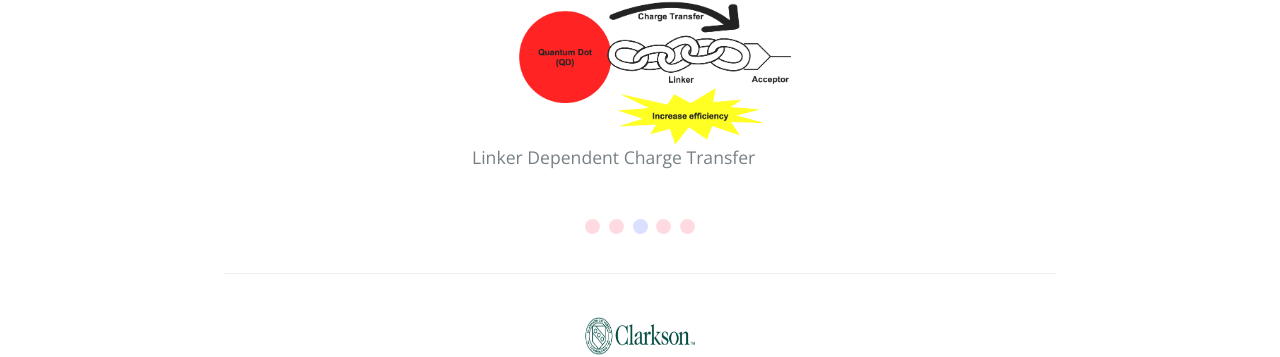
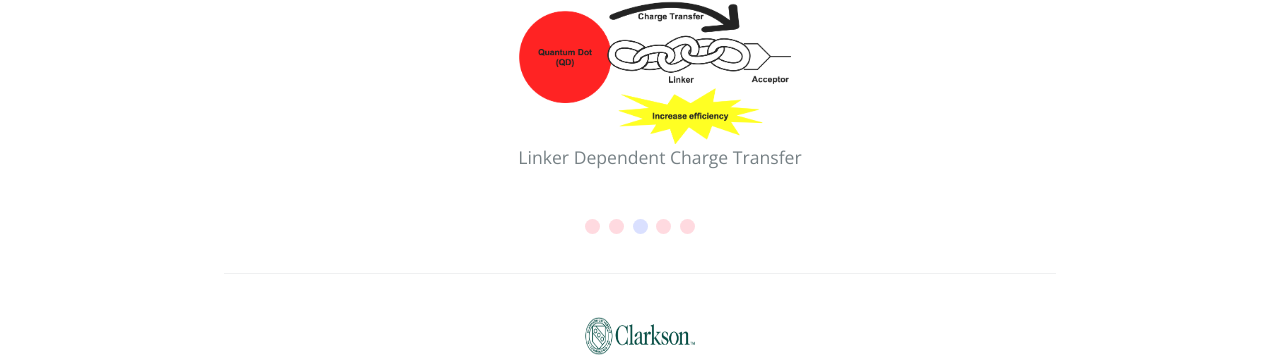
Before and after one commit to dharatrivedi/dharatrivedi.github.io, a Jekyll site: the page built from index.html, in a window 1280 px wide. Shown: the part 648-1005 px from the top of the page. Built offline with Jekyll 4.4.1, drawn with Linux system fonts in a browser that asks for light colours; the list of posts is cut into pages by our own code.

Commit message:
Update index.html

```diff
--- a/index.html
+++ b/index.html
@@ -16,23 +16,23 @@ title: {{ site.name }}
   <div class="slideshow-container">
     <div class="mySlides fade">
       <img src="/images/TOC_3.jpg" style="width:75%" class="center">
-      <div class="text" text-align="center">Photoinduced Charge Dynamics</div>
+      <div class="text" style="text-align:center">Photoinduced Charge Dynamics</div>
     </div>
     <div class="mySlides fade">
       <img src="/images/TOC_1.jpg" style="width:75%" class="center">
-      <div class="text" text-align="center">Carrier Dynamics of 2D systems</div>
+      <div class="text" style="text-align:center">Carrier Dynamics of 2D systems</div>
     </div>
     <div class="mySlides fade">
       <img src="/images/TOC_4.jpg" style="width:75%" class="center">
-      <div class="text" text-align="center">Linker Dependent Charge Transfer</div>
+      <div class="text" style="text-align:center">Linker Dependent Charge Transfer</div>
     </div>
     <div class="mySlides fade">
       <img src="/images/TOC_6.jpg" style="width:75%" class="center">
-      <div class="text" text-align="center">Application of Metal Organic Framework</div>
+      <div class="text" style="text-align:center">Application of Metal Organic Framework</div>
     </div>
     <div class="mySlides fade">
       <img src="/images/TOC_2.jpg" style="width:75%" class="center">
-      <div class="text" text-align="center">Enhancement Mechanism in SERS</div>
+      <div class="text" style="text-align:center">Enhancement Mechanism in SERS</div>
     </div>
   </div>
 </ul>
```
